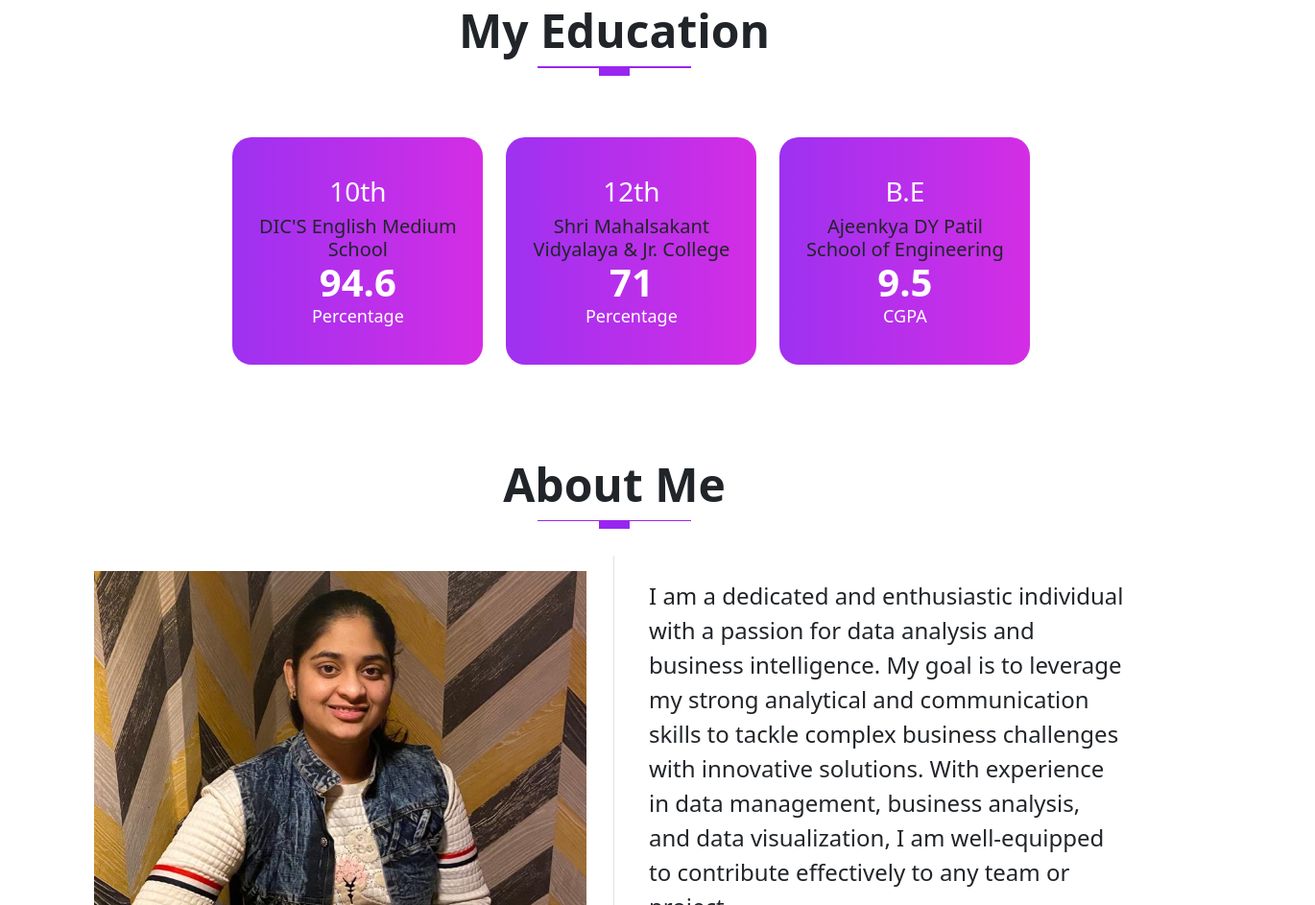
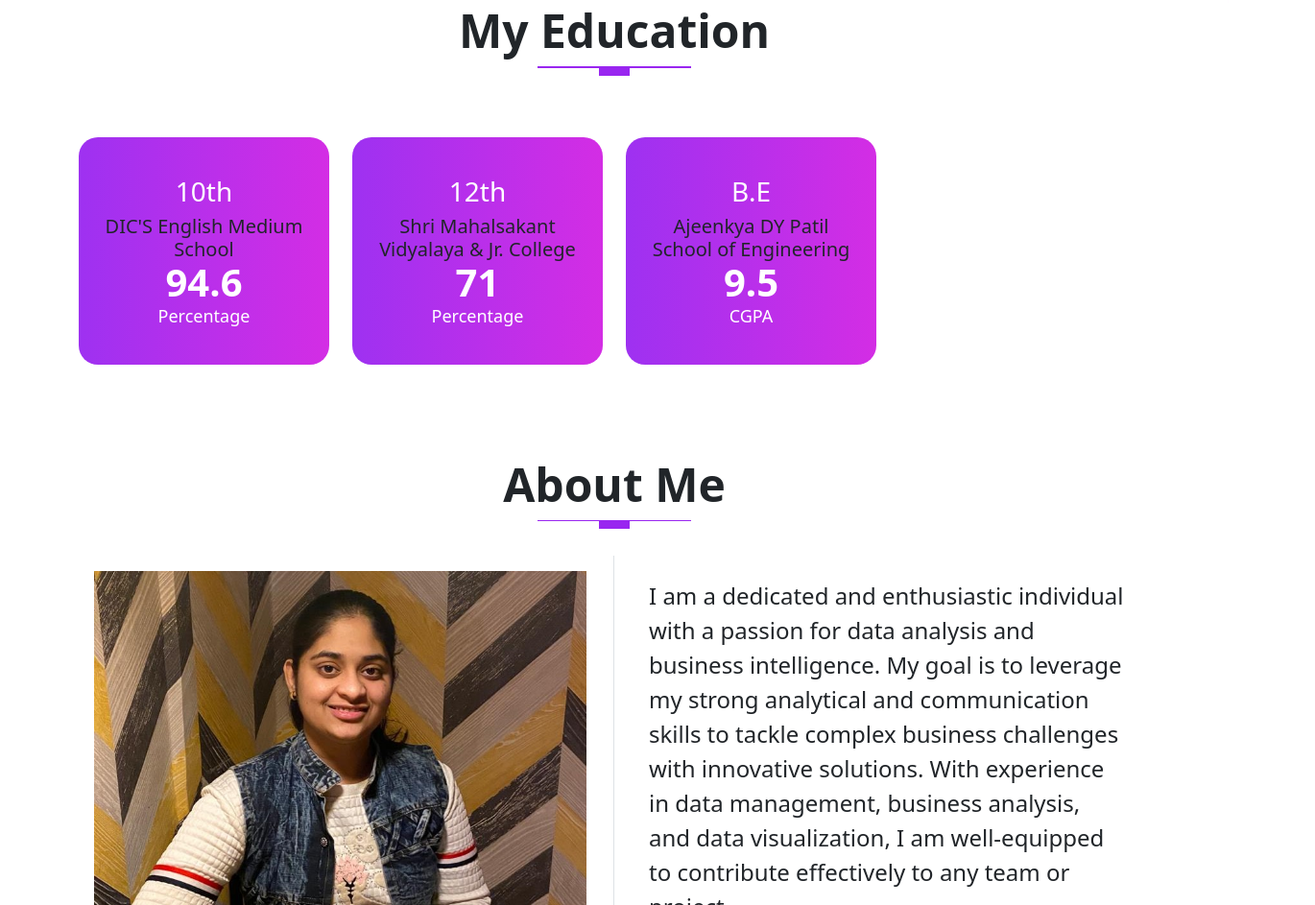
Before and after one commit to TejalBhole/Portfolio_1, a website: page index.html in a window 1280 px wide. Shown: the part 941-1884 px from the top of the page at 96% size, 1370 px wide, since content can reach past the window. Drawn offline with nearby package versions, Linux system fonts and the light colour scheme; a script that the page names is missing.

Commit message:
Update counter.css

```diff
--- a/scss/sections/counter.css
+++ b/scss/sections/counter.css
@@ -1,3 +1,6 @@
+body{
+	overflow-x: hidden;
+}
 
 .counter-box {
 	display: block;
@@ -43,7 +46,9 @@
 }
 
 #content2{
-margin: 0 18% 0;
+margin-left: auto;
+margin-right: auto;
+
 }
 
 
```
